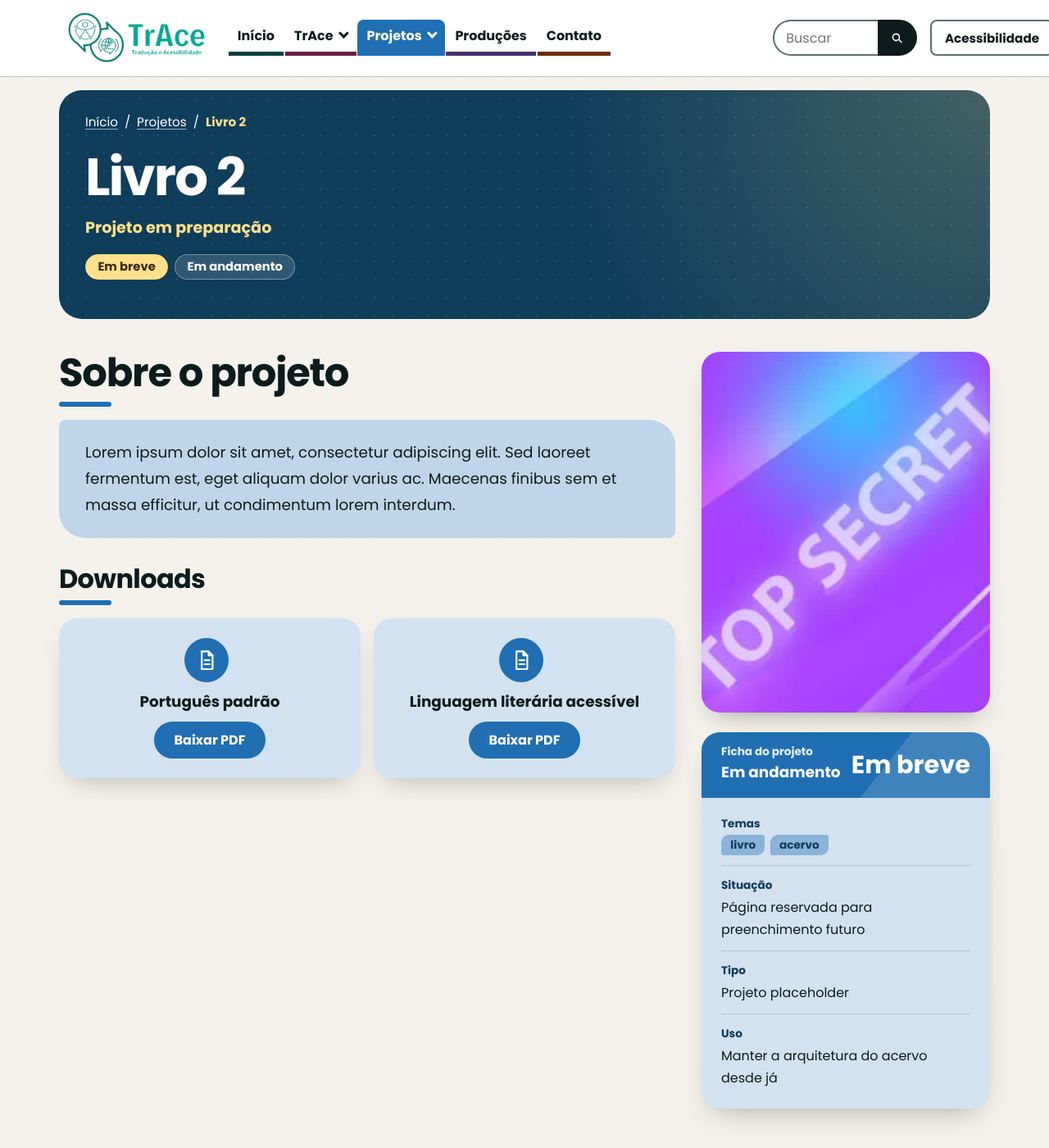
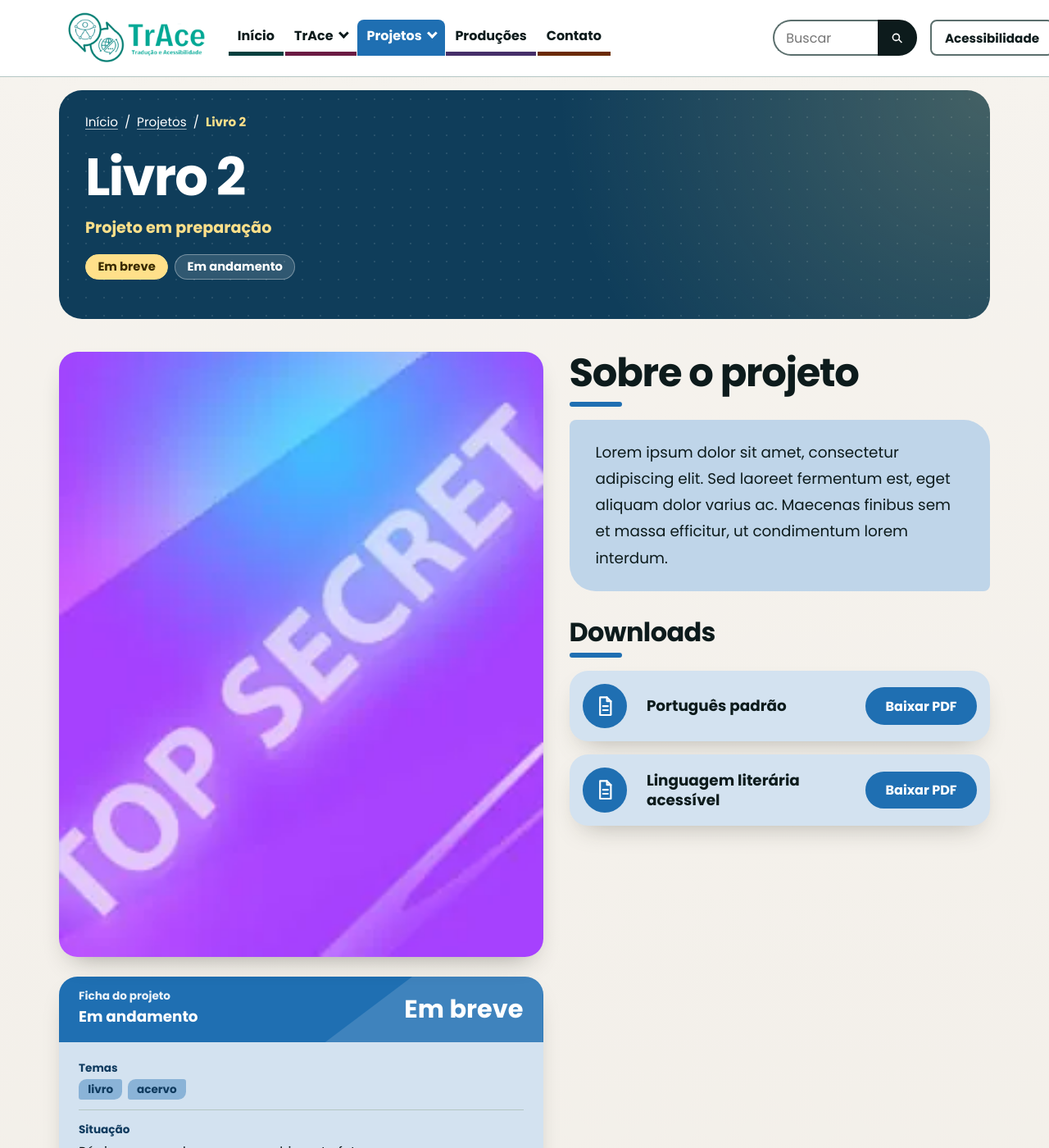
Before and after one commit to Niuuzinho/site-trace-teste, a Jekyll site: the page built from _projetos/livro-2.md, in a window 1280 px wide and 1400 px high. Shown: the whole window at 82% size. Built offline with Jekyll 4.4.1, drawn with Linux system fonts in a browser that asks for light colours.

Commit message:
Página de projeto: capa maior à esquerda do texto
Co-Authored-By: Claude Sonnet 5.5 <noreply@anthropic.com>
Claude-Session: https://claude.ai/code/session_01AbHHXVauvBZ2sfPmWDepMS

```diff
--- a/_layouts/projeto.html
+++ b/_layouts/projeto.html
@@ -5,6 +5,26 @@ layout: default
 {% include topo.html titulo=page.title subtitulo=page.subtitulo pai="Projetos" pai_url="/projetos/" chips=chips %}
 <div class="container pagina-corpo">
   <div class="com-ficha prod-pagina proj-pagina">
+    <div class="proj-lateral">
+      <figure class="projeto-capa">
+        {% include img.html nome=page.capa alt=page.capa_alt sizes="(min-width: 56em) 40rem, 100vw" eager=true %}
+      </figure>
+      <aside class="ficha-card ficha-prod" aria-labelledby="h-ficha">
+        <div class="ficha-topo">
+          <div class="ficha-titulos"><h2 id="h-ficha">Ficha do projeto</h2><p class="ficha-tipo"><span class="so-leitor">Situação: </span>{{ page.situacao }}</p></div>
+          <p class="ficha-ano"><span class="so-leitor">Ano </span>{{ page.ano }}</p>
+        </div>
+        <dl class="ficha">
+          <div><dt>Temas</dt><dd><ul class="temas">{% for t in page.temas %}<li>{{ t }}</li>{% endfor %}</ul></dd></div>
+          {%- for f in page.ficha %}
+          <div><dt>{{ f.rotulo }}</dt><dd>{{ f.valor }}</dd></div>
+          {%- endfor %}
+        </dl>
+        {%- if page.pdf and page.pdf != '' %}
+        <div class="ficha-rodape"><a class="botao" href="{{ page.pdf | relative_url }}" target="_blank" rel="noopener" data-pdf>Baixar PDF<span class="so-leitor" data-pdf-dica> (abre em outra guia)</span></a></div>
+        {%- endif %}
+      </aside>
+    </div>
     <div class="proj-principal">
       <section class="resumo proj-sobre" aria-labelledby="h-sobre">
         <h2 id="h-sobre">Sobre o projeto</h2>
@@ -26,26 +46,6 @@ layout: default
         </ul>
       </section>
       {%- endif %}
-    </div>
-    <div class="proj-lateral">
-      <figure class="projeto-capa">
-        {% include img.html nome=page.capa alt=page.capa_alt sizes="(min-width: 56em) 24rem, 100vw" eager=true %}
-      </figure>
-      <aside class="ficha-card ficha-prod" aria-labelledby="h-ficha">
-        <div class="ficha-topo">
-          <div class="ficha-titulos"><h2 id="h-ficha">Ficha do projeto</h2><p class="ficha-tipo"><span class="so-leitor">Situação: </span>{{ page.situacao }}</p></div>
-          <p class="ficha-ano"><span class="so-leitor">Ano </span>{{ page.ano }}</p>
-        </div>
-        <dl class="ficha">
-          <div><dt>Temas</dt><dd><ul class="temas">{% for t in page.temas %}<li>{{ t }}</li>{% endfor %}</ul></dd></div>
-          {%- for f in page.ficha %}
-          <div><dt>{{ f.rotulo }}</dt><dd>{{ f.valor }}</dd></div>
-          {%- endfor %}
-        </dl>
-        {%- if page.pdf and page.pdf != '' %}
-        <div class="ficha-rodape"><a class="botao" href="{{ page.pdf | relative_url }}" target="_blank" rel="noopener" data-pdf>Baixar PDF<span class="so-leitor" data-pdf-dica> (abre em outra guia)</span></a></div>
-        {%- endif %}
-      </aside>
     </div>
     <div class="bloco-b">
       {%- if page.galeria and page.galeria.size > 0 %}
--- a/assets/css/main.css
+++ b/assets/css/main.css
@@ -1489,3 +1489,18 @@ html[data-contraste="alto"] .sec-video .video { border: 2px solid var(--tinta);
 html[data-contraste="alto"] .downloads li { background: var(--papel); border: 2px solid var(--tinta); box-shadow: none; }
 html[data-contraste="alto"] .down-icone .icone-tipo { background: var(--tinta); color: var(--papel); }
 .proj-pagina { padding-top: var(--e5); }
+
+/* Página de projeto v3: capa grande e ficha à esquerda; texto e downloads à direita */
+@media (min-width: 56em) {
+  .proj-pagina { grid-template-columns: minmax(0, 1.15fr) minmax(0, 1fr); }
+  .proj-lateral { grid-column: 1; grid-row: 1; }
+  .proj-principal { grid-column: 2; grid-row: 1; }
+  .proj-pagina .downloads { grid-template-columns: minmax(0, 1fr); }
+  .proj-pagina .downloads li { flex-direction: row; text-align: left; gap: var(--e4); padding: var(--e4); }
+  .proj-pagina .downloads .down-rotulo { flex: 1; }
+  .proj-pagina .downloads .botao { margin-top: 0; flex: none; }
+}
+@media (min-width: 56em) and (max-width: 72em) {
+  .proj-pagina .downloads li { flex-wrap: wrap; justify-content: center; text-align: center; }
+  .proj-pagina .downloads .down-rotulo { flex-basis: 100%; }
+}
```
Also changed, not shown: CLAUDE.md (+1 -1 lines).
